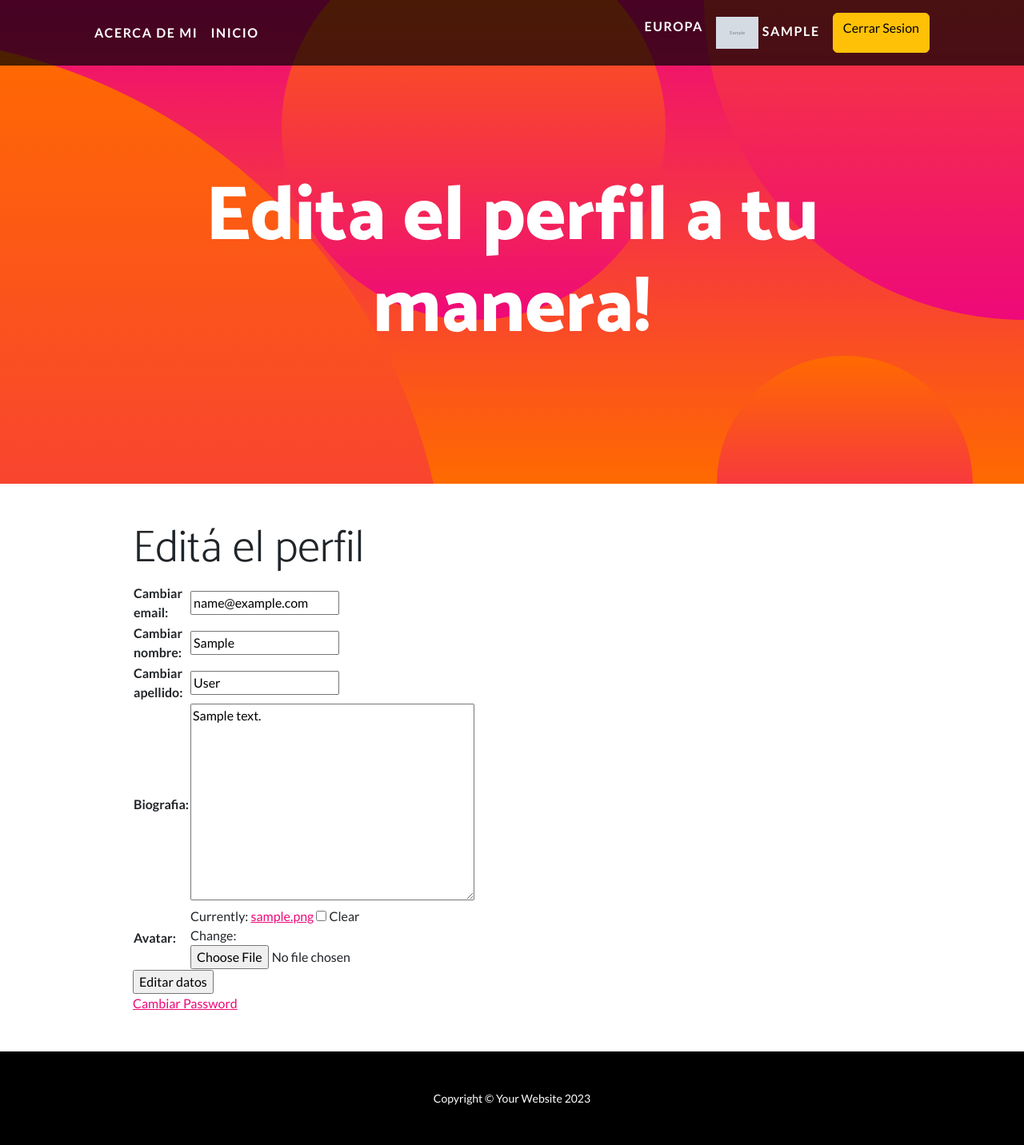
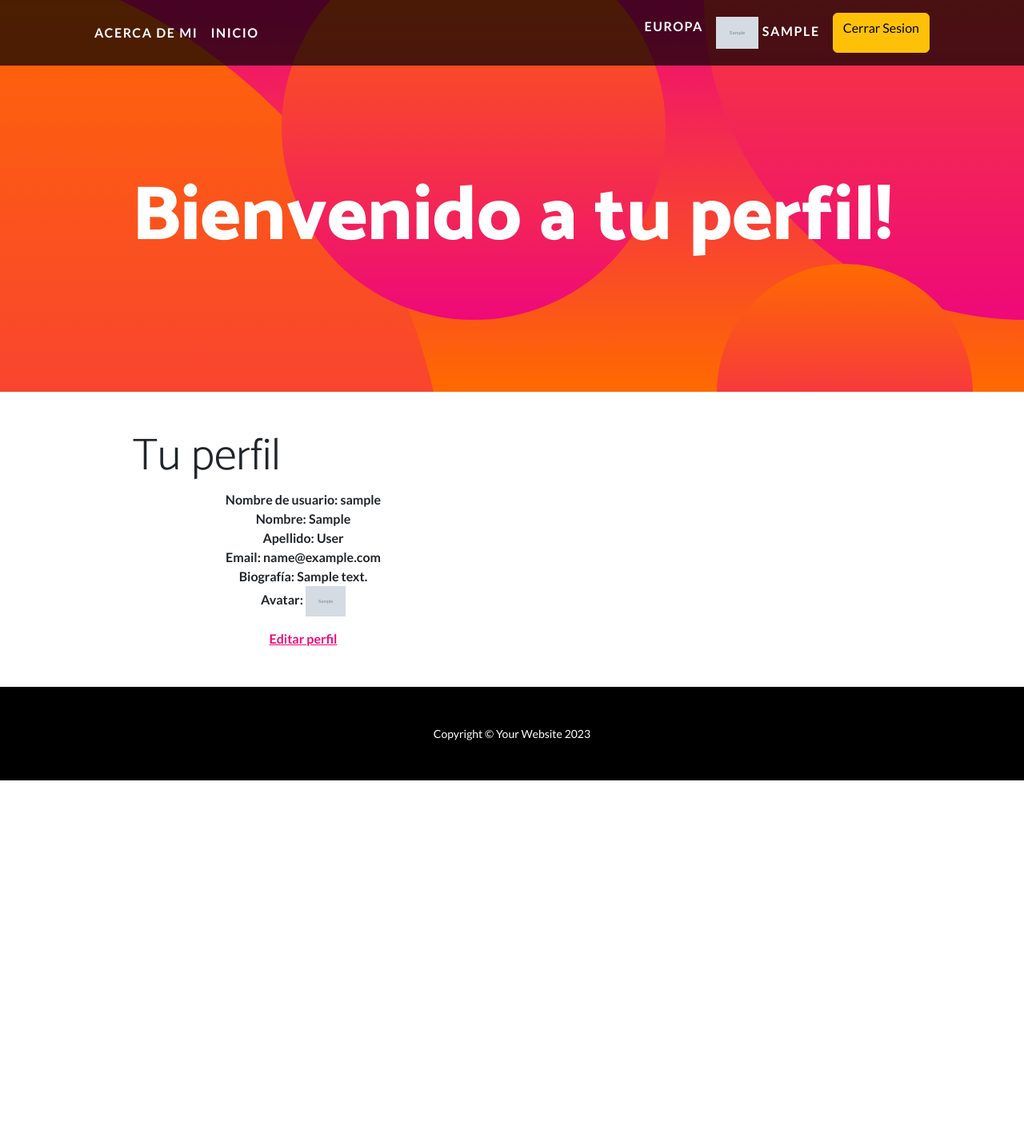
Before and after one commit to valejacobi/Proyecto_final_Jacobi_Valeria, a Django app: page /cuentas/perfil/editar/ in a window 1280 px wide. Shown: the whole page at 80% size. After the commit the page ends 976 px from the top, so only its background shows below. Run offline with Django 4.2, Linux system fonts and the light colour scheme; a user stored in the database is signed in; tables that the repository leaves empty hold one stand-in row (values such as "Sample post"); grey boxes marked "Sample" are stand-in pictures; some libraries are stand-ins or nearby versions.

Commit message:
Finalizaciondel proyecto

```diff
--- a/cuentas/templates/cuentas/editar_perfil.html
+++ b/cuentas/templates/cuentas/editar_perfil.html
@@ -22,7 +22,7 @@
                 <table>
                     {{formulario}}
                 </table>
-                <input type="submit" value="Editar datos">
+                <input type="submit" value="Guardar">
             </form>
             <a href={% url "cambiar_password" %}>Cambiar Password</a>
 
--- /dev/null
+++ b/cuentas/templates/cuentas/ver_perfil.html
@@ -0,0 +1,43 @@
+{% extends "base.html" %}
+
+{% block header %}
+<h1 class="masthead-heading mb-0">Bienvenido a tu perfil!</h1>
+{% endblock header  %}
+
+{% block content  %}
+<!-- Content section 1-->
+<section id="scroll">
+    <div class="container px-5">
+        <div class="row gx-5 align-items-center">
+            </div>
+            <div class="col-lg-6 order-lg-1">
+                <div class="p-5">
+
+                <h2 class="display-4">Tu perfil</h2>
+
+        {% comment %} <form action="" method="POST"> {% endcomment %}
+
+                <div class= "fw-bolder text-center">
+                    <ul class="list-unstyled">
+                        <li>Nombre de usuario: {{request.user.username}}</li>
+                        <li>Nombre: {{request.user.first_name}}</li>
+                        <li>Apellido: {{request.user.last_name}}</li>
+                        <li>Email: {{request.user.email}}</li>
+                        <li>Biografía: {{datos_extra.biografia }}</li>
+                        <li>Avatar:
+                            {% if datos_extra.avatar %}
+                                <img src="{{ datos_extra.avatar.url }}" alt="Avatar" style="width:50px;">
+                            {% else %}
+                            <img src="{{ datos_extra.avatar}}" alt="Avatar" style="width:50px;">
+                            {% endif %}
+                    </ul>
+
+            </form>
+            <a href={% url "editar_perfil" %}>Editar perfil</a>
+
+                </div>
+            </div>
+        </div>
+    </div>
+</section>
+{% endblock content %}
--- a/cuentas/urls.py
+++ b/cuentas/urls.py
@@ -1,11 +1,12 @@
 from django.urls import path
-from cuentas.views import login, registro, editar_perfil, CambiarPassword
+from cuentas.views import login, registro, ver_perfil, editar_perfil, CambiarPassword
 from django.contrib.auth.views import LogoutView
 
 urlpatterns = [
     path('login/', login, name='login'),
     path('logout/', LogoutView.as_view(template_name='cuentas/logout.html'), name='logout'),
     path('registro/', registro, name='registrarse'),
-    path('perfil/editar/', editar_perfil, name='editar_perfil'),
-    path('perfil/editar/password/', CambiarPassword.as_view(), name='cambiar_password')
+    path('perfil/editar/', ver_perfil, name='ver_perfil'),
+    path('perfil/editar/password/', CambiarPassword.as_view(), name='cambiar_password'),
+    path('perfil/editar/editar_perfil/', editar_perfil, name='editar_perfil')
 ]
--- a/cuentas/views.py
+++ b/cuentas/views.py
@@ -23,7 +23,7 @@ def login(request):
 
             DatosExtra.objects.get_or_create(user=request.user)
 
-            return redirect('inicio')
+            return redirect('ver_perfil')
 
     return render(request, 'cuentas/login.html', {'formulario_de_login': formulario})
 
@@ -39,6 +39,10 @@ def registro(request):
             return redirect('login')
 
     return render(request, 'cuentas/registro.html', {'formulario_de_registro': formulario})
+
+def ver_perfil(request):
+    datos_extra = DatosExtra.objects.get_or_create(user=request.user)[0]
+    return render(request, 'cuentas/ver_perfil.html', {'datos_extra': datos_extra})
 
 def editar_perfil(request):
     datos_extra = request.user.datosextra
@@ -59,10 +63,11 @@ def editar_perfil(request):
             datos_extra.save()
             formulario.save()
 
-            return redirect('inicio')   #que se lleve al perfil para entrega
+            return redirect('ver_perfil')
 
     return render(request, 'cuentas/editar_perfil.html', {'formulario': formulario})
 
+
 class CambiarPassword(PasswordChangeView):
     template_name = 'cuentas/cambiar_password.html'
-    success_url = reverse_lazy('editar_perfil')
+    success_url = reverse_lazy('login')
--- a/inicio/templates/inicio/acerca_de_mi.html
+++ b/inicio/templates/inicio/acerca_de_mi.html
@@ -12,7 +12,7 @@
             </div>
             <div class="col-lg-12 order-lg-3">
                 <div class="p-5">
-                    <h2 class="display-5">¿Queres saber quién soy?</h1>
+                    <h2 class="display-5">¿Quieres saber quién soy?</h1>
 
                     <form action="" method="POST">
                         {% csrf_token %}
--- a/templates/base.html
+++ b/templates/base.html
@@ -36,7 +36,7 @@
                         <a class="btn btn-primary" href={% url "login" %}>Iniciar Sesion</a>
                         <a class="btn btn-secondary" href={% url "registrarse" %}>Registrarse</a>
                         {% else %}
-                        <a class="navbar-brand" href={% url "editar_perfil" %}>
+                        <a class="navbar-brand" href={% url "ver_perfil" %}>
                             {% if request.user.datosextra.avatar %}
                                 <img src={{request.user.datosextra.avatar.url}} alt="avatar" height='40px'>
                             {% endif %}
@@ -70,10 +70,16 @@
             <div class="container px-5">
                 <div class="row gx-5 align-items-center">
                     </div>
-                    <div class="col-lg-6 order-lg-1">
+                    <div class="col-lg-10 order-lg-1">
                         <div class="p-5">
                             <h2 class="display-4">Viajá por Europa</h2>
-                            <p>Conocé cuales los destinos mas visitados, como España, Francia, Italia, Alemania, Reino Unido, y muchas más!</p>
+                            <p>
+                            Explora los destinos más visitados de Europa y descubre la fascinante mezcla de historia, arte y cultura que los hace únicos.
+                            Conoce la magia que cada lugar tiene para ofrecer y vive experiencias inolvidables en el corazón del viejo continente.
+                            </p>
+                            <p>
+                            ¡Prepárate para una aventura inigualable!"
+                            </p>
                         </div>
                     </div>
                 </div>
```
